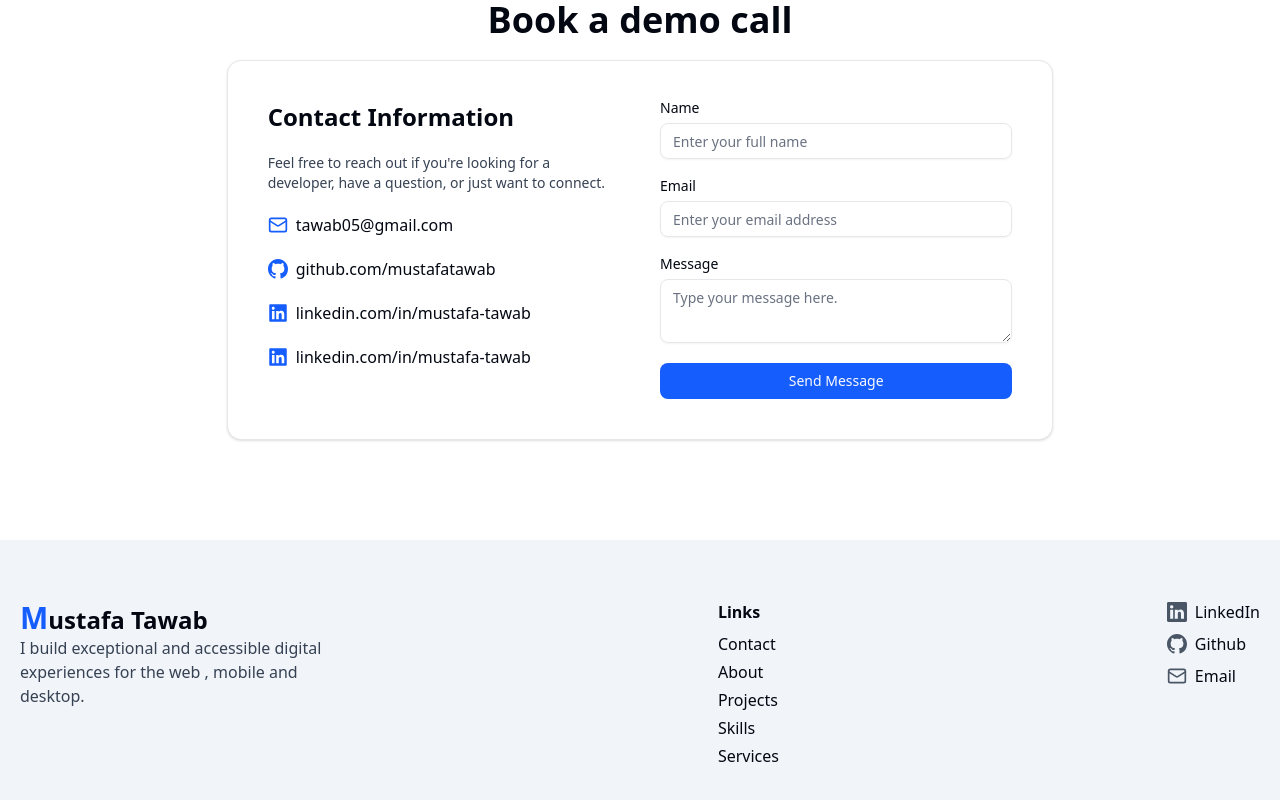
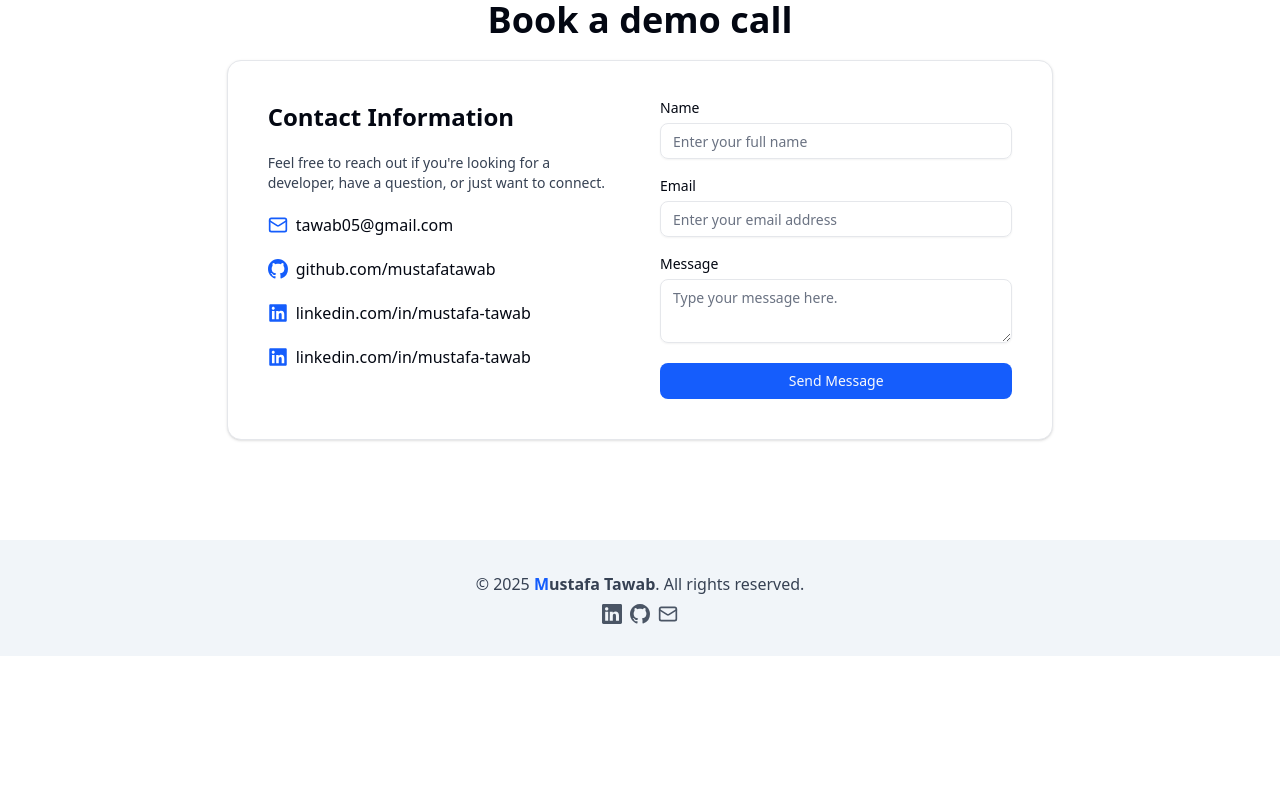
Before and after one commit to mustafatawab/portfolio, a Next.js app: page / in a window 1280 px wide. Shown: the part 3965-4765 px from the top of the page. After the commit the page ends 4621 px from the top, so only its background shows below. Built offline with nearby package versions, Linux system fonts and the light colour scheme.

Commit message:
footer changed

```diff
--- a/src/views/footer.jsx
+++ b/src/views/footer.jsx
@@ -1,46 +1,40 @@
-import React from 'react'
-import Link from 'next/link';
-import { BsLinkedin, BsGithub } from 'react-icons/bs';
-import { Mail } from 'lucide-react';
+import React from "react";
+import Link from "next/link";
+import { BsLinkedin, BsGithub } from "react-icons/bs";
+import { Mail } from "lucide-react";
 const Footer = () => {
   return (
-        <footer id='footer' className="py-10 bg-[#f1f5f9] dark:bg-black ">
+    <footer id="footer" className="py-3 bg-[#f1f5f9] dark:bg-black ">
       <div className="p-5 container  mx-auto">
-                <div className='flex justify-between items-start  flex-wrap md:flex-nowrap gap-10 '>
-                    <div className='md:basis-1/4'>
-
-                    <Link href='/' className="text-2xl font-semibold">
-                        <span className="text-blue-600 font-bold text-3xl">M</span>ustafa
-                        Tawab
+        <div className="flex flex-col justify-center items-center gap-2 ">
+          <div className="">
+            <p className="text-gray-700">
+              © 2025
+              <Link href="/" className=" font-semibold">
+                <span className="text-blue-600"> M</span>ustafa Tawab
               </Link>
-                    <p className='text-gray-700'>I build exceptional and accessible digital experiences for the web , mobile and desktop.</p>
+              . All rights reserved.
+            </p>
           </div>
 
-                    <div className='flex flex-col gap-1'>
-                        <strong className='mb-1'>Links</strong>
-                        <Link className='hover:underline' href={'#contact'}>Contact</Link>
-                        <Link className='hover:underline' href={'#about'}>About</Link>
-                        <Link className='hover:underline' href={'/projects'}>Projects</Link>
-                        <Link className='hover:underline' href={'#skills'}>Skills</Link>
-                        <Link className='hover:underline' href={'#services'}>Services</Link>
-                    </div>
-                    <div className='flex flex-col gap-2 '>
-                        <span className='flex gap-2 items-center'>
 
-                            <BsLinkedin size='20' className='text-gray-600' />
-                            <Link href={'https://www.linkedin.com/in/mustafa-tawab/'}>LinkedIn</Link>
+          <div className="flex  gap-2 ">
+            <span className="flex gap-2 items-center">
+              <Link href={"https://www.linkedin.com/in/mustafa-tawab/"}>
+              <BsLinkedin size="20" className="text-gray-600" />
+              </Link>
             </span>
 
-                        <span className='flex gap-2 items-center'>
-
-                            <BsGithub size='20' className='text-gray-600' />
-                            <Link href={'https://github.com/mustafatawab'}>Github</Link>
+            <span className="flex gap-2 items-center">
+              <Link href={"https://github.com/mustafatawab"}>
+                <BsGithub size="20" className="text-gray-600" />
+              </Link>
             </span>
 
-                        <span className='flex gap-2 items-center'>
-
-                            <Mail size='20' className='text-gray-600' />
-                            <Link href={'mailto:tawab05@gmail.comm'}>Email</Link>
+            <span className="flex gap-2 items-center">
+              <Link href={"mailto:tawab05@gmail.comm"}>
+                <Mail size="20" className="text-gray-600" />
+              </Link>
             </span>
           </div>
         </div>
@@ -55,8 +49,7 @@ const Footer = () => {
                 </div> */}
       </div>
     </footer>
-    )
-}
-
+  );
+};
 
 export default Footer;
```
Lines whose indentation alone changed are shown as unchanged.
